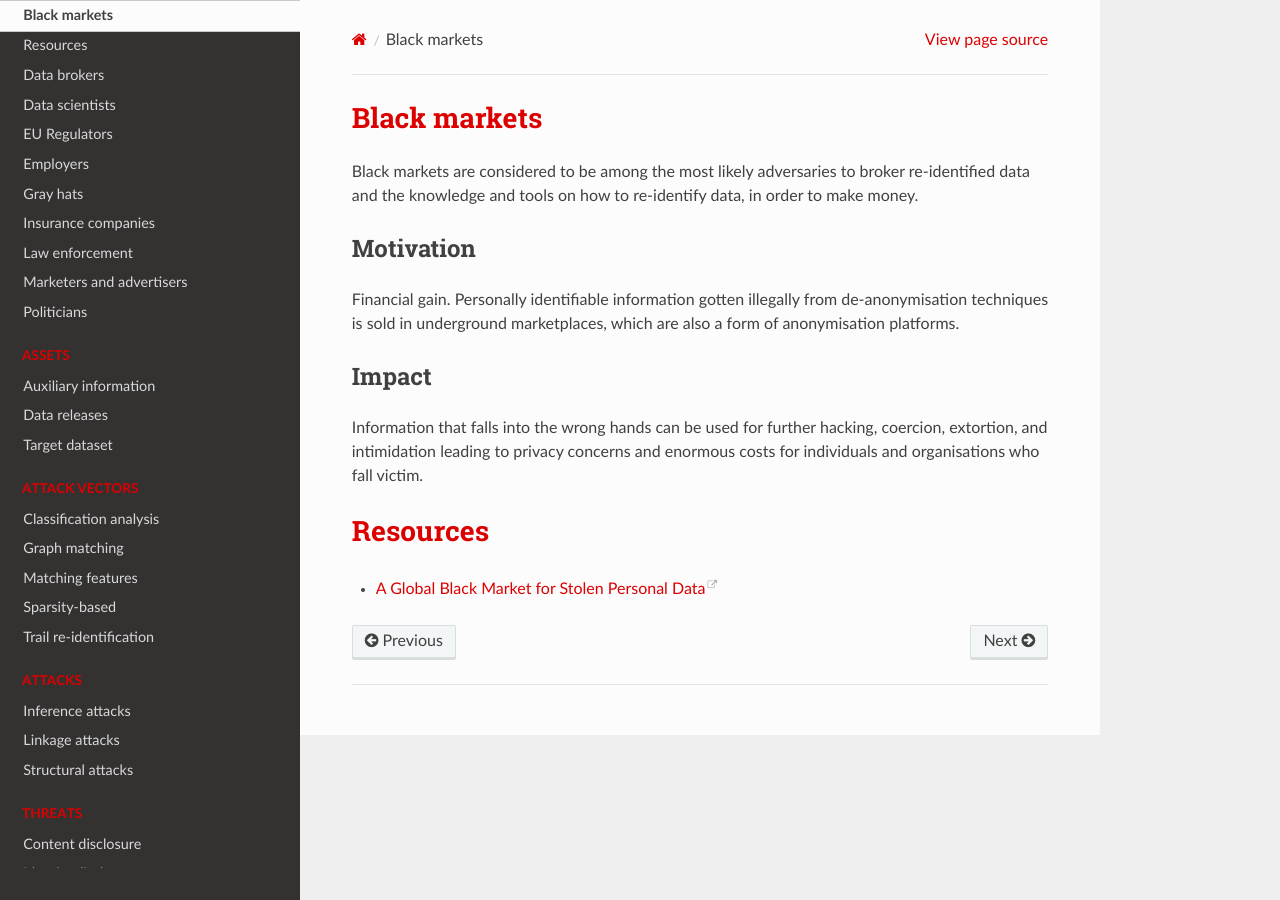
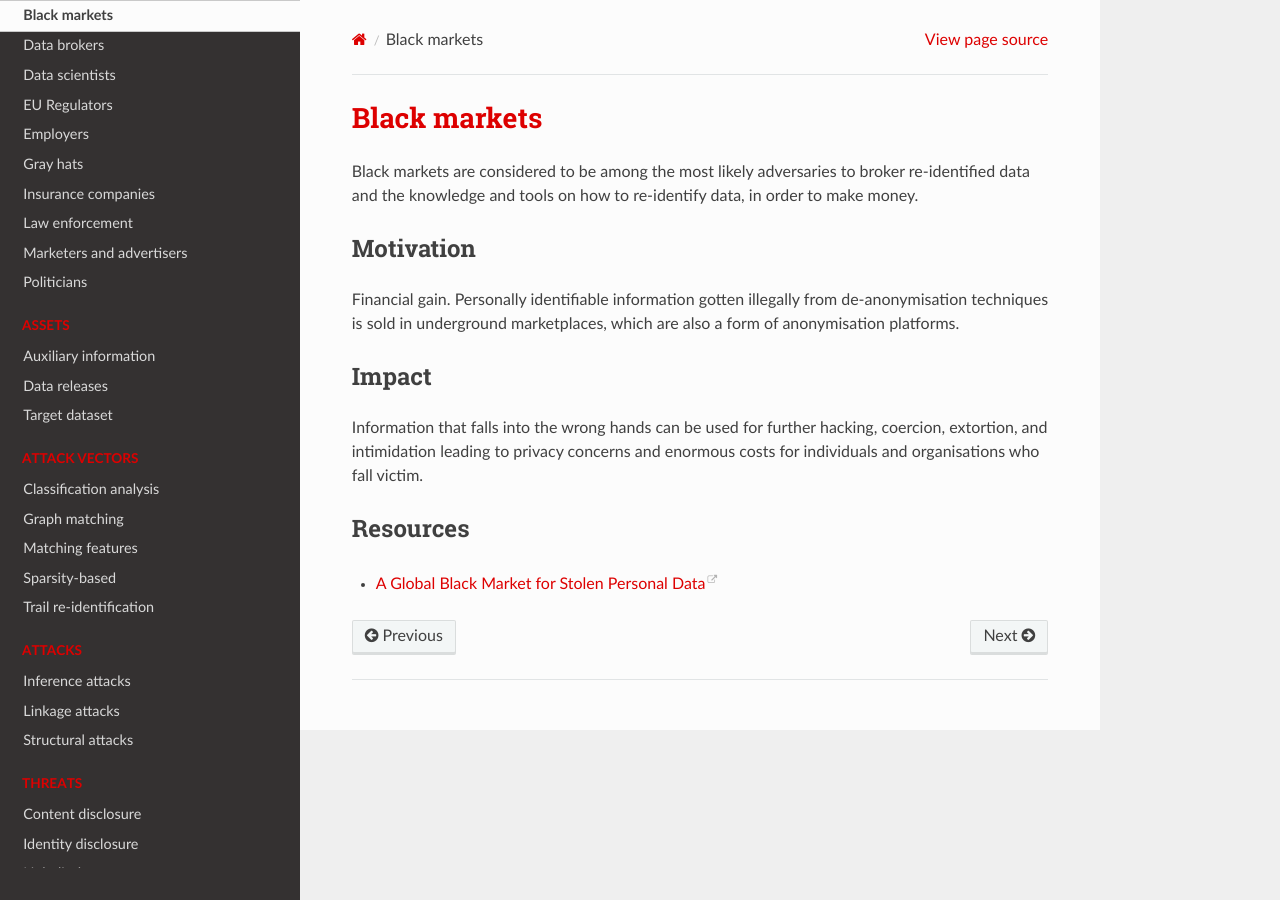
Before and after one commit to tymyrddin/green-da, a Sphinx documentation site: the page built from source/docs/adversaries/Black-markets.md, in a window 1280 px wide. Built offline with Sphinx 7.4.7 and the Read the Docs theme 2.0.0, drawn with Linux system fonts in a browser that asks for light colours.

Commit message:
Corrections

```diff
--- a/source/docs/adversaries/Black-markets.md
+++ b/source/docs/adversaries/Black-markets.md
@@ -10,6 +10,6 @@ Financial gain. Personally identifiable information gotten illegally from de-ano
 
 Information that falls into the wrong hands can be used for further hacking, coercion, extortion, and intimidation leading to privacy concerns and enormous costs for individuals and organisations who fall victim.
 
-# Resources
+## Resources
 
 * [A Global Black Market for Stolen Personal Data](https://www.trendmicro.com/vinfo/us/security/special-report/cybercriminal-underground-economy-series/global-black-market-for-stolen-data/)
```
Also changed, not shown: source/docs/assistive-technologies/Predictive-analysis.md (+1 -1 lines).
